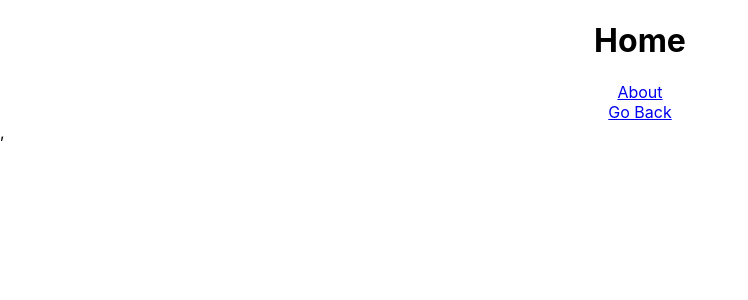
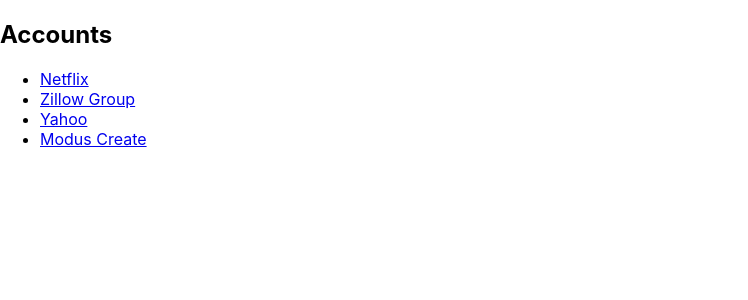
Before and after one commit to pmatsinopoulos/react-router, a React (Create React App) app: page / in a window 1280 px wide. Shown: the top 300 px of the page, without its empty margins (0-748 px from the left). Built offline with nearby package versions, Linux system fonts and the light colour scheme.

Commit message:
URL parameters

```diff
--- a/src/App.js
+++ b/src/App.js
@@ -1,40 +1,52 @@
 import React from 'react';
-import logo from './logo.svg';
-import './App.css';
-import { Route, Switch, Link, NavLink, Redirect } from 'react-router-dom';
+import { BrowserRouter as Router, Link, Route } from 'react-router-dom';
 
-const Home = () => (
+const App = () => {
+  return (
+    <Router>
+      <div>
+        <h2>Accounts</h2>
+
+        <ul>
+          <li>
+            <Link to="/netflix">Netflix</Link>
+          </li>
+
+          <li>
+            <Link to="/zillow-group">Zillow Group</Link>
+          </li>
+
+          <li>
+            <Link to="/yahoo">Yahoo</Link>
+          </li>
+
+          <li>
+            <Link to="/modus-create">Modus Create</Link>
+          </li>
+        </ul>
+
+        <Route path='/:id' component={Child}/>
+
+        <Route
+            path="/order/:direction(asc|desc)"
+            component={ComponentWithRegex}
+            />
+
+      </div>
+    </Router>
+  )
+}
+
+const Child = ({match}) => (
   <div>
-    <h1>Home</h1>
-    <NavLink to="/about" activeClassName="foo">About</NavLink><br/>
-    <Link to="/go_back">Go Back</Link>
+    <h3>ID: {match.params.id}</h3>
   </div>
 )
-const About = () => (
+
+const ComponentWithRegex = ({match}) => (
   <div>
-    <h1>About</h1>
-    <NavLink to="/" activeClassName="foo">Home</NavLink><br/>
-    <Link to="/go_back">Go Back</Link>
+    <h3>ASC or DESC: {match.params.direction}</h3>
   </div>
 )
-const GoBack = () => <Redirect to="/"/>
-
-function App() {
-  return (
-    <div className="App">
-        <Switch>
-          <Route exact path="/" component={Home}/>
-          <Route
-            path="/about"
-            component={About} />}
-          />
-          <Route path="/go_back" component={GoBack}/>
-
-          <Route component={() => <h1>404</h1>}/>
-        </Switch>
-
-    </div>
-  );
-}
 
 export default App;
--- a/src/index.js
+++ b/src/index.js
@@ -1,14 +1,11 @@
 import React from 'react';
 import ReactDOM from 'react-dom';
-import { BrowserRouter } from 'react-router-dom';
 import './index.css';
 import App from './App';
 import * as serviceWorker from './serviceWorker';
 
 ReactDOM.render(
-  <BrowserRouter>
-    <App />,
-  </BrowserRouter>,
+  <App />,
   document.getElementById('root')
 );
 
```
